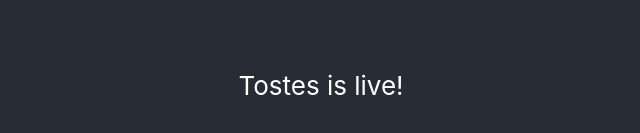
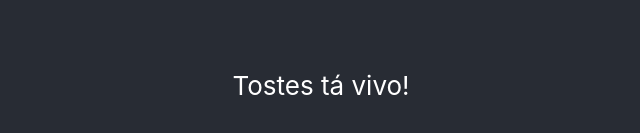
Before and after one commit to ltostes/tostes-live, a React (Create React App) app in the folder frontend/: page / in a window 1280 px wide. Shown: the part 315-448 px from the top of the page, without its empty margins (319-959 px from the left). Built offline with nearby package versions, Linux system fonts and the light colour scheme.

Commit message:
changed is live messaged

```diff
--- a/frontend/src/App.js
+++ b/frontend/src/App.js
@@ -6,7 +6,7 @@ function App() {
     <div className="App">
       <header className="App-header">
         <p>
-          Tostes is live!
+          Tostes tá vivo!
         </p>
       </header>
     </div>
```
